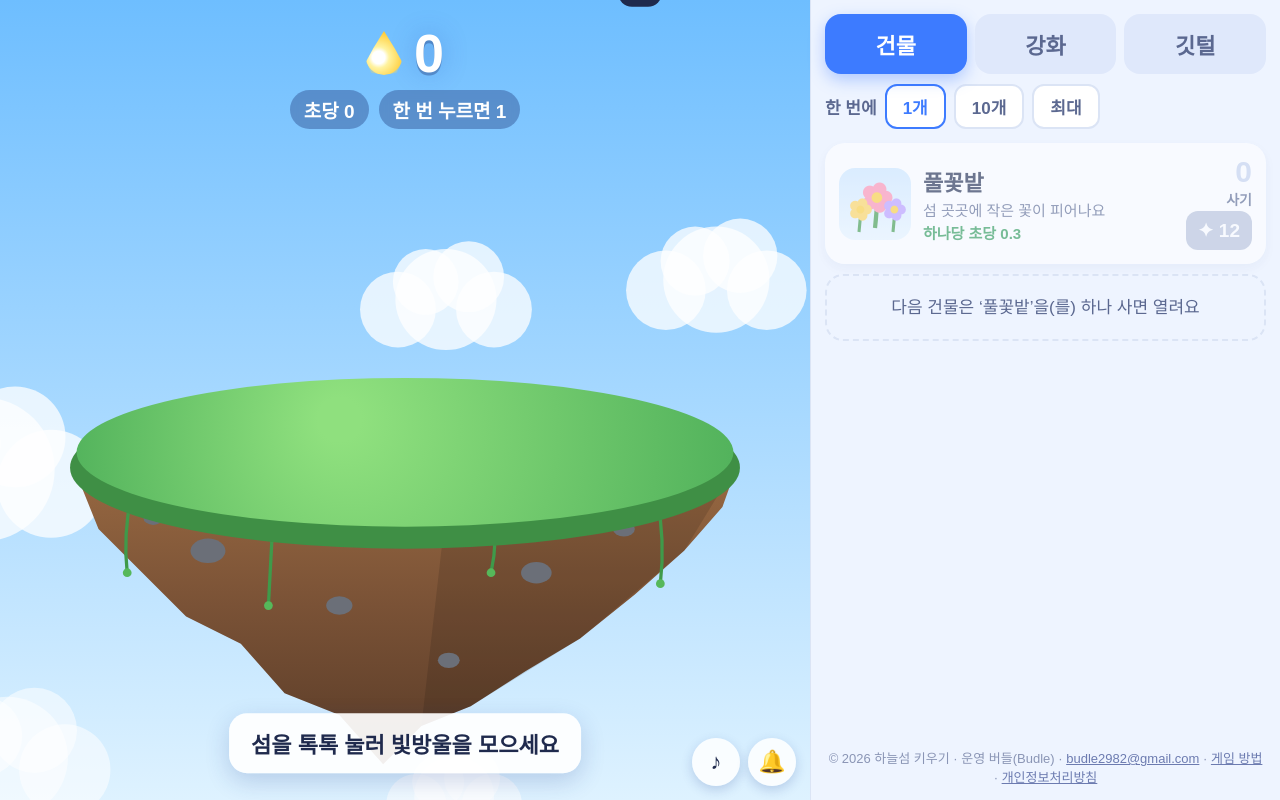
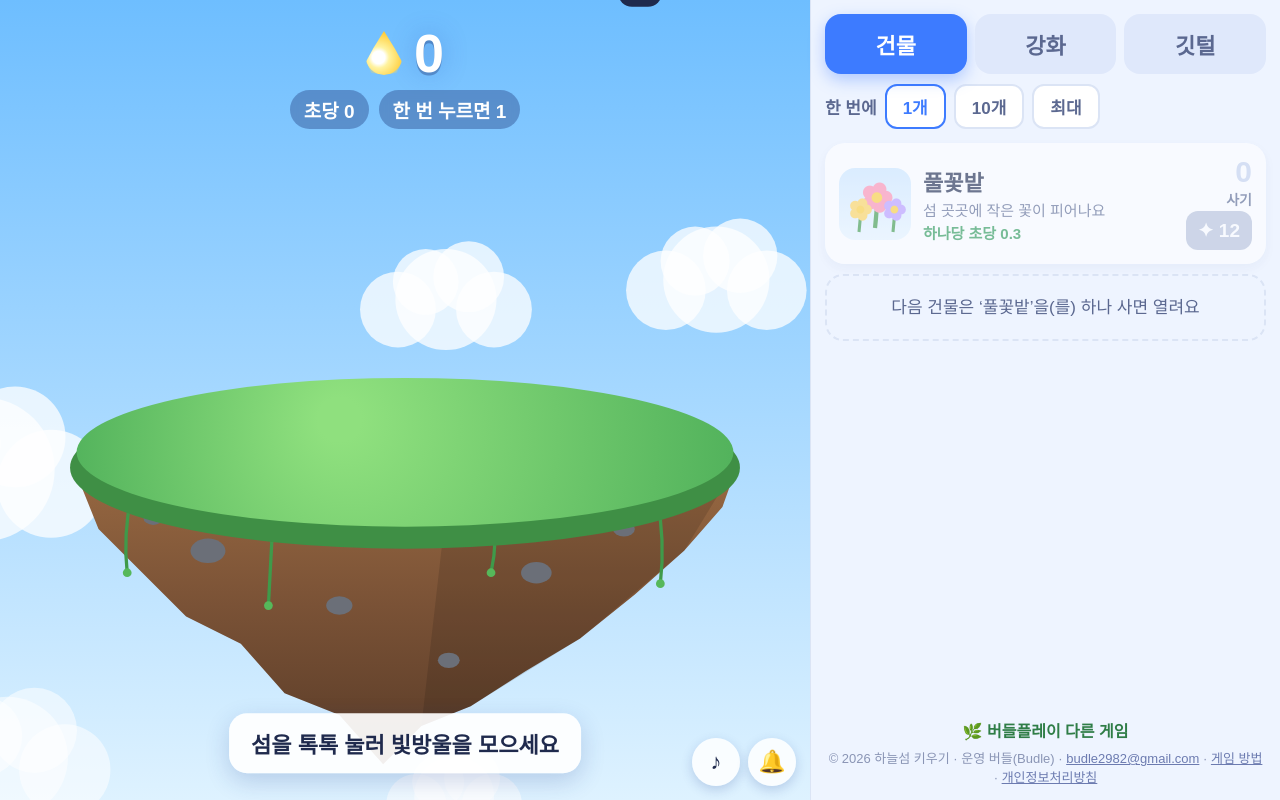
Before and after one commit to BBDDDD0706/skyisle, a plain HTML site: page index.html in a window 1280 px wide. Drawn offline with Linux system fonts and the light colour scheme; animation ran at ten frames a second; a web font is replaced by a local one.

Commit message:
버들플레이 홈 링크
Co-Authored-By: Claude Opus 5.5 <noreply@anthropic.com>

```diff
--- a/index.html
+++ b/index.html
@@ -40,7 +40,7 @@
       <button type="button" data-n="max">최대</button>
     </div>
     <div class="list" id="list"></div>
-    <footer class="credit">© 2026 하늘섬 키우기 · 운영 버들(Budle) · <a href="mailto:budle2982@gmail.com">budle2982@gmail.com</a> · <a href="guide.html">게임 방법</a> · <a href="privacy.html">개인정보처리방침</a></footer>
+    <footer class="credit"><a href="../" class="home-link">🌿 버들플레이 다른 게임</a><br>© 2026 하늘섬 키우기 · 운영 버들(Budle) · <a href="mailto:budle2982@gmail.com">budle2982@gmail.com</a> · <a href="guide.html">게임 방법</a> · <a href="privacy.html">개인정보처리방침</a></footer>
   </aside>
 </div>
 
--- a/style.css
+++ b/style.css
@@ -112,3 +112,4 @@ button{font-family:inherit;cursor:pointer;border:0;color:inherit;background:none
   .b-own{font-size:24px}
   .b-cost{font-size:17px}
 }
+.credit .home-link{display:inline-block;margin-bottom:6px;font-size:16px;font-weight:800;color:#2f7d47;text-decoration:none}
```
Also changed, not shown: guide.html (+1 -1 lines).
